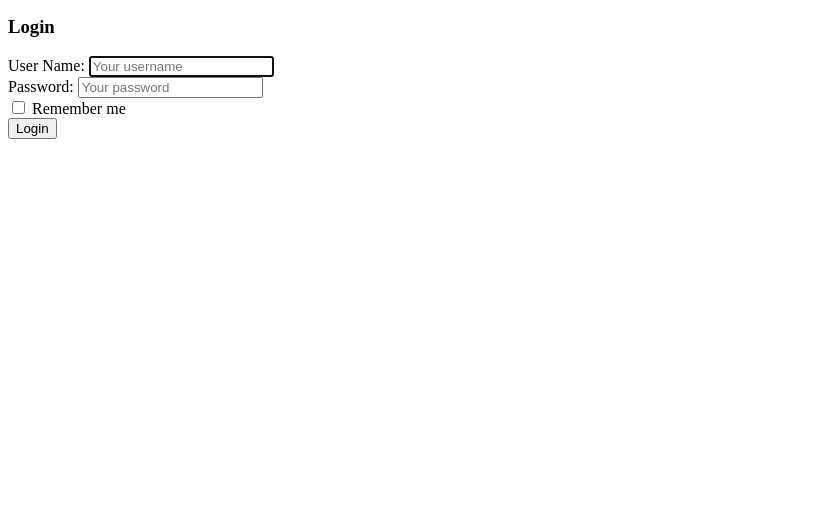
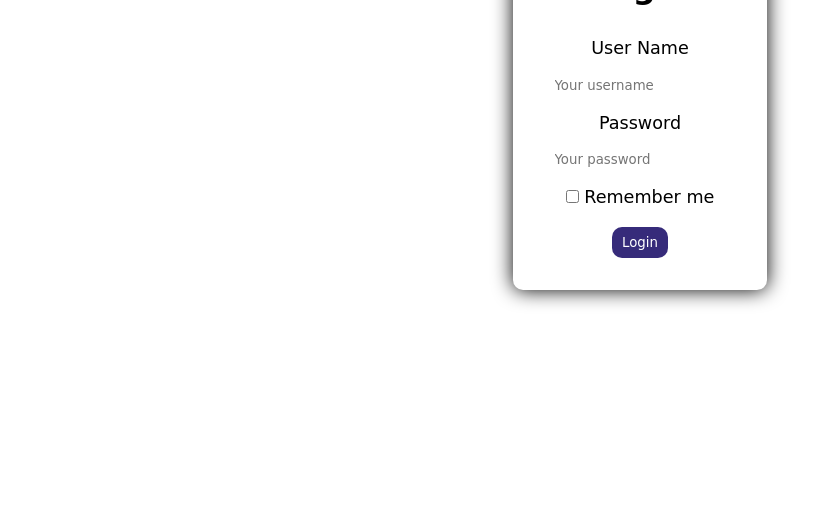
Before and after one commit to tomi3-11/Flask-Authentication-Web-App, a Flask app: page /login in a window 1280 px wide. Shown: the part 351-864 px from the top of the page, without its empty margins (0-838 px from the left). Before the commit the page ends 490 px from the top, so only its background shows below. Run offline with Flask 3, Linux system fonts and the light colour scheme.

Commit message:
Updated functionality and routes

```diff
--- a/app.py
+++ b/app.py
@@ -29,6 +29,7 @@ def load_user(user_id):
     return User.query.get(int(user_id))
 
 
+# Home page.
 @app.route('/')
 def index():
     return render_template('index.html')
--- /dev/null
+++ b/static/css/base.css
@@ -0,0 +1,62 @@
+/* base styling for the Navbar mostly */
+
+.navbar {
+    display: flex;
+    justify-content: space-between;
+    align-items: center;
+    z-index: 1000;
+    box-shadow: 0 0 20px;
+    position: fixed;
+    width: 100%;
+    top: 0;
+    left: 0;
+    height: 60px;
+    background: #333;
+    color: white;
+    padding: 0 20px;
+}
+
+.navbar-start {
+    display: flex;
+    justify-content: center;
+    align-items: center;
+    margin: auto 0;
+    gap: 0.6rem;
+}
+
+.logo {
+    /* background: #fff; */
+    border-radius: 100%;
+    align-items: center;
+    justify-content: center;
+
+}
+
+.logo img {
+    height: 20px;
+}
+
+.navbar-end {
+    display: flex;
+    justify-content: space-evenly;
+    align-items: center;
+    gap: 2rem;
+    margin: 0 4rem;
+}
+
+.navbar-item {
+    text-decoration: none;
+    color: white;
+    background: gray;
+    padding: 5px 10px;
+    border-radius: 10px;
+    box-shadow: 0 0 20px;
+}
+
+.navbar-item:hover {
+    background: none;
+}
+
+.content {
+    padding-top: 4rem;
+}
--- /dev/null
+++ b/static/css/home.css
@@ -0,0 +1 @@
+/* Home Styling */
--- /dev/null
+++ b/static/css/login.css
@@ -0,0 +1,78 @@
+/* Login styling */
+
+* {
+    padding: 0;
+    margin: 0;
+    box-sizing: border-box;
+    font-family: 'Comic Sans Ms';
+}
+
+.container-log {
+    display: flex;
+    justify-content: center;
+    align-items: center;
+    height: 100vh;
+    padding: 2rem;
+}
+
+.login-page {
+    box-shadow: 0 0 20px;
+    padding: 2rem;
+    border-radius: 10px;
+}
+
+.title-l {
+    text-align: center;
+    font-size: 2rem;
+    margin-bottom: 2rem;
+}
+
+.box {
+    /* Styling here */
+}
+
+.notification {
+    background: lightblue;
+    border-radius: 10px;
+    padding: 5px 8px;
+    margin-bottom: 20px;
+}
+
+form {
+    text-align: center;
+}
+
+label {
+    font-size: 1.1rem;
+    text-align: center;
+    margin: 1rem 0;
+}
+
+.input{
+    padding: 0.6rem;
+    margin: 10px 0;
+    border-radius: 10px;
+    border: none;
+}
+
+.input:focus {
+    /* border-color: blue; */
+    outline: none;
+    border: none;
+}
+
+.checkbox {
+    margin: 10px 0;
+}
+
+.btn {
+    margin-top: 20px;
+}
+
+.login-btn {
+    padding: 8px 10px;
+    border: none;
+    background: rgba(19, 7, 99, 0.852);
+    color: white;
+    border-radius: 10px;
+}
--- a/templates/base.html
+++ b/templates/base.html
@@ -5,6 +5,7 @@
     <meta charset="UTF-8">
     <meta name="viewport" content="width=device-width, initial-scale=1.0">
     <title>{% block title %}Flask Authentication Web App {% endblock %}</title>
+    <link rel="stylesheet" href="{{ url_for('static', filename='css/base.css')}}">
     {% block style %}{% endblock %}
 </head>
 
@@ -13,10 +14,10 @@
         <div class="navbar">
             <!-- Navbar content Here -->
              <div class="navbar-start">
+                 <div class="logo">
+                     <img src="{{ url_for('static', filename='images/logo.png')}}" alt="">
+                </div>
                 <div class="title">AUTH</div>
-                <div class="logo">
-                    <img src="#" alt="">
-                </div>
              </div>
 
             <div class="navbar-end">
--- a/templates/login.html
+++ b/templates/login.html
@@ -2,10 +2,16 @@
 
 {% block title %}Login - Flask Authentication Web App{% endblock %}
 
+{% block style %}
+<link rel="stylesheet" href="{{ url_for('static', filename='css/login.css')}}">
+{% endblock %}
+
 {% block content %}
 
+<div class="container-log">
+
 <div class="login-page">
-    <h3 class="title">Login</h3>
+    <h3 class="title-l">Login</h3>
     <div class="box">
         {% with messages = get_flashed_messages() %}
         {% if messages %}
@@ -17,9 +23,9 @@
 
         <form action="/login" method="POST">
             <div class="field">
-                <label for="username">User Name: </label>
+                <label for="username">User Name </label><br>
                 <input type="text" class="input" name="username" placeholder="Your username" autofocus=""><br>
-                <label for="password">Password: </label>
+                <label for="password">Password </label><br>
                 <input type="password" class="input" name="password" placeholder="Your password"><br>
                 <label class="checkbox">
                     <input type="checkbox" name="remember"> Remember me
@@ -32,4 +38,6 @@
     </div>
 </div>
 
+</div>
+
 {% endblock %}
```
Also changed, not shown: static/images/logo.png (added).
